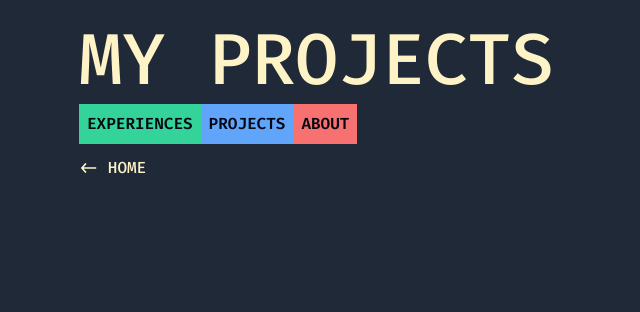
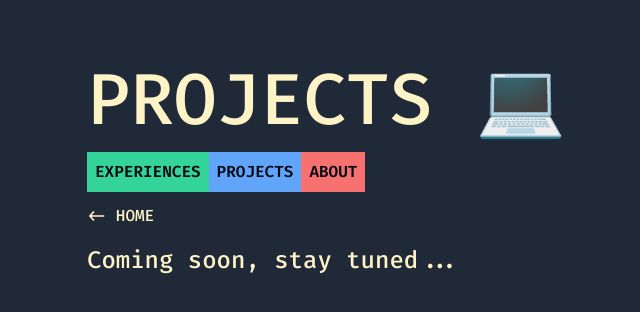
Before and after one commit to quinn2liu/portfolio-website, a Next.js app: page /projects in a window 1280 px wide. Shown: the top 312 px of the page, without its empty margins (73-713 px from the left). Built offline with nearby package versions, Linux system fonts and the light colour scheme.

Commit message:
everything but the projects page

```diff
--- a/app/about/page.tsx
+++ b/app/about/page.tsx
@@ -1,6 +1,5 @@
 import { Navigation, BackHome, Footer } from "../page";
 import { Inter } from 'next/font/google';
-import { FaStrava } from "react-icons/fa";
 import './AboutPage.css';
 
 const inter = Inter({ subsets: ['latin'] });
@@ -85,7 +84,9 @@ export default function About() {
 
                     <li>⚽ <strong>Playing and watching soccer.</strong> Born to be a 6, forced to be a fullback. Proud and delusional Tottenham Hotspur fan (#COYS).</li>
 
-                    <li>🏃‍♂️ <strong>Running.</strong> Went on a hero's journey from hating cardio to now training for a half marathon. <a href="https://www.strava.com/athletes/100371884" target="_blank" rel="noopener noreferrer"><strong><u>Follow my Strava!!!<FaStrava /></u></strong></a></li>
+                    <li>
+                        🏃‍♂️ <strong>Running.</strong> Went on a hero's journey from hating cardio to now training for a half marathon. <a href="https://www.strava.com/athletes/100371884" target="_blank" rel="noopener noreferrer"><strong><u>Follow my Strava!!!</u></strong></a>
+                    </li>
 
                     <li>
                         <p className="mb-6"><strong>🎧 Listening to music.</strong> It's cliché but I like listening to most genres of music. I'm also a for-fun DJ. Here's my all time favorites playlist (currently ordered up to #82).</p>
--- a/app/projects/page.tsx
+++ b/app/projects/page.tsx
@@ -3,10 +3,13 @@ import { Navigation, BackHome } from "../page";
 
 export default function Projects() {
     return (
-        <div className="h-full container mx-auto max-w-screen-lg px-6 pt-6 flex flex-col justify-start items-start">
-            <div className="mb-2 text-3xl sm:text-7xl">MY PROJECTS </div>
-            <Navigation />
-            <BackHome />
+        <div className="h-full container mx-auto max-w-screen-lg sm:px-8 px-6" suppressHydrationWarning>
+            <div className="sm:pt-16 pt-10 flex flex-col justify-start items-start">
+                <div className="mb-4 text-3xl sm:text-7xl"> PROJECTS 💻</div>
+                <Navigation />
+                <BackHome />
+                <p className='sm:text-2xl text-xl'>Coming soon, stay tuned...</p>
+            </div>
         </div>
     );
 }
--- a/app/projects/red-door/page.tsx
+++ b/app/projects/red-door/page.tsx
@@ -1,7 +1,15 @@
 import React from 'react'
+import { Navigation, BackHome } from "../../page";
 
 export default function RedDoor() {
-  return (
-    <div>RedDoor</div>
-  )
+    return (
+        <div className="h-full container mx-auto max-w-screen-lg sm:px-8 px-6" suppressHydrationWarning>
+            <div className="sm:pt-16 pt-10 flex flex-col justify-start items-start">
+                <div className="mb-4 text-3xl sm:text-7xl"> RED DOOR</div>
+                <Navigation />
+                <BackHome />
+                <p className='sm:text-2xl text-xl'>Coming soon, stay tuned...</p>
+            </div>
+        </div>
+    );
 }
```
